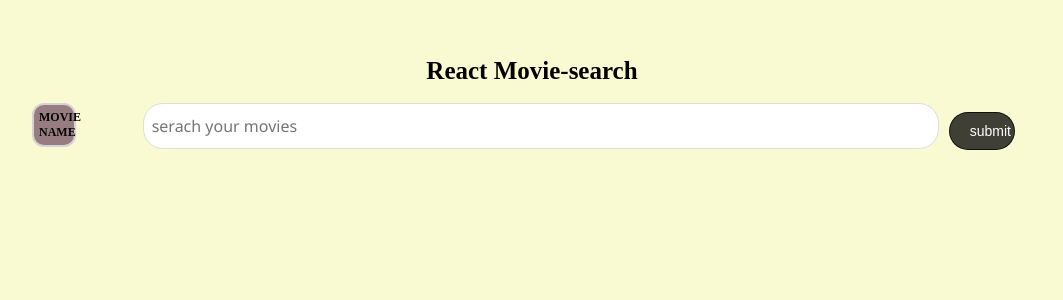
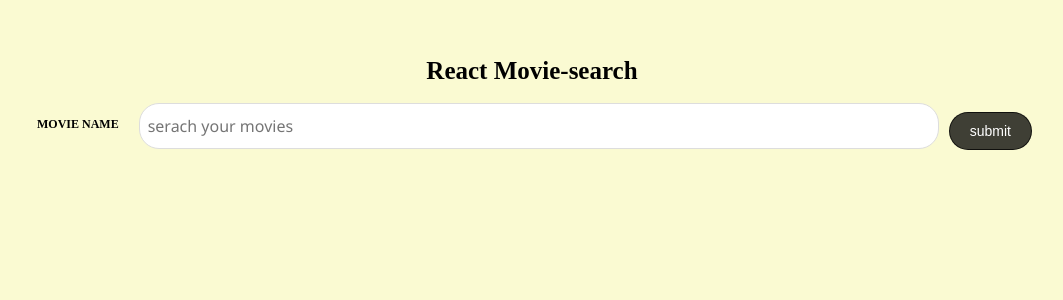
Before and after one commit to AnmolPrajapat/movie-search, a React (Create React App) app: page / in a window 1280 px wide. Shown: the top 300 px of the page, without its empty margins (108-1171 px from the left). Built offline with nearby package versions, Linux system fonts and the light colour scheme; the HTML template or start-up script is replaced by a standard one.

Commit message:
label and button modifies

```diff
--- a/src/App.css
+++ b/src/App.css
@@ -35,12 +35,8 @@ small {
   text-transform: uppercase;
   font-family: "Times New Roman", Times, serif;
   font-weight: bold;
-  border:lightgray 2px solid;
-  background-color: rgb(151, 125, 129);
-  border-radius: 12px;
   padding: 5px;
   margin-right: 5px;
-  width: 30%;
   text-align: center;
 
 }
@@ -64,7 +60,6 @@ small {
   font-size: 1.4rem;
   cursor: pointer;
   transition: background-color 250ms;
-  width:80%;
   margin-top: 1rem;
 }
 
```
